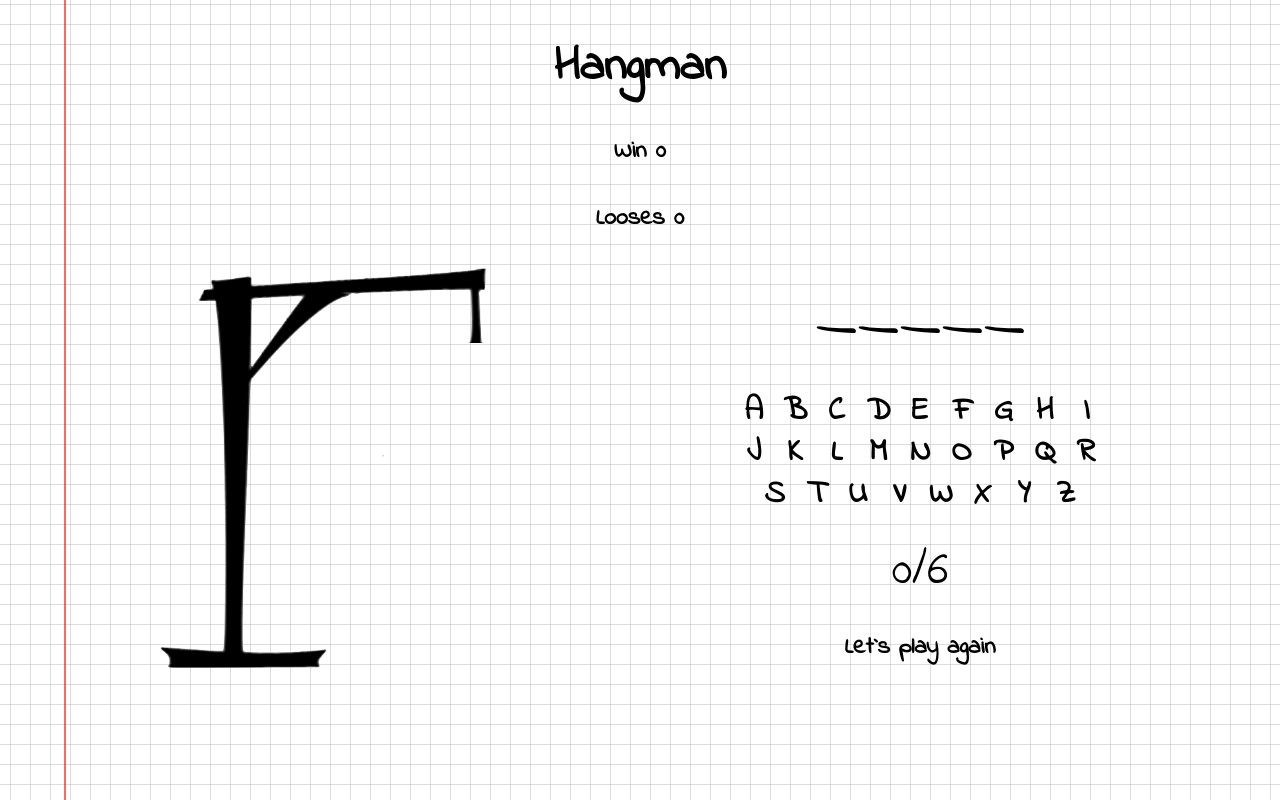
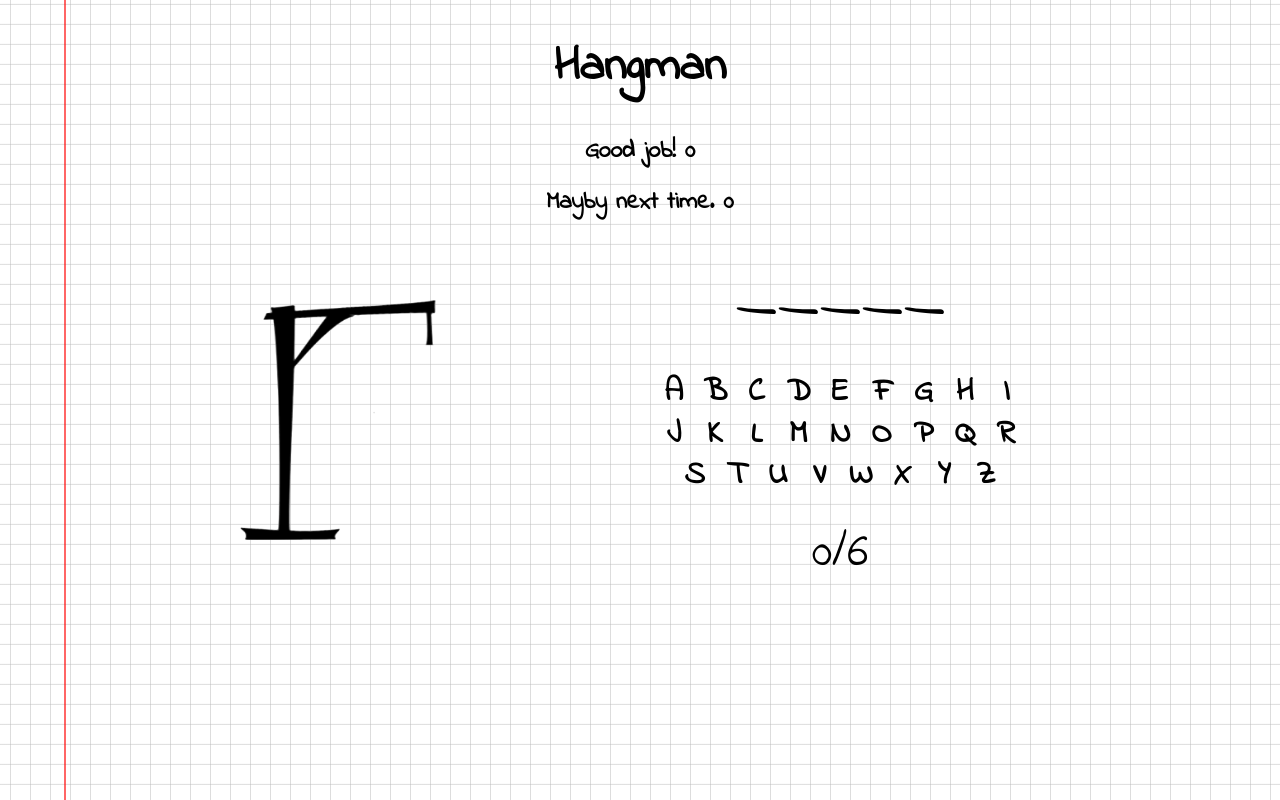
Before and after one commit to Violeta1977/hangman-react, a React (Vite) app: page / in a window 1280 px wide. Built offline with nearby package versions, Linux system fonts and the light colour scheme.

Commit message:
Restart button

```diff
--- a/src/components/game/Game.css
+++ b/src/components/game/Game.css
@@ -3,7 +3,7 @@
     justify-content: center;
     align-items: center;
     flex-direction: column;
-    gap: 2rem;
+    gap: 1rem;
     padding-bottom: 2rem;
     font-size: 1.5rem;
     font-weight: 900;
@@ -17,8 +17,8 @@
 }
 
 img {
-    width: 25rem;
-    height: 25rem;
+    width: 15rem;
+    height: 15rem;
 }
 
 .gameKeyboardContainer {
--- a/src/components/game/Game.jsx
+++ b/src/components/game/Game.jsx
@@ -1,4 +1,6 @@
 import { useEffect, useState } from 'react';
+import { WordList } from '../wordsList/WordsList';
+import './Game.css'
 import hangman0 from '../img/hangman0.png';
 import hangman1 from '../img/hangman1.png';
 import hangman2 from '../img/hangman2.png';
@@ -6,8 +8,6 @@
 import hangman4 from '../img/hangman4.png';
 import hangman5 from '../img/hangman5.png';
 import hangman6 from '../img/hangman6.png';
-import './Game.css'
-import { WordList } from '../wordsList/WordsList';
 
 export function Game(){
 const btn = 'ABCDEFGHIJKLMNOPQRSTUVWXYZ'.split('');
@@ -82,8 +82,8 @@
     return (
         <>
   <div className='resultContainer'>
-    <p>Win {win}</p>
-    <p>Looses {loss}</p>
+    <p>Good job! {win}</p>
+    <p>Mayby next time. {loss}</p>
   </div>
   <div className='gameContainer'>
       <img src={getCurentImage()} alt="hangman"/>
@@ -96,7 +96,7 @@
         <p className='errors'>{errors}/{maxErrors}</p>
         {isGameOver && <p className='errorsText'>Nope... It was {word} </p>}
         {isGameWon && <p className='errorsText'>Yes!!! You are so smart 🤩</p>}
-        <button className='restartBtn' onClick={restartGame}>Let`s play again</button>
+        {(isGameOver || isGameWon) && (<button className='restartBtn' onClick={restartGame}>Let`s play again</button>)}
       </div>
     </div>
   </div>
```
